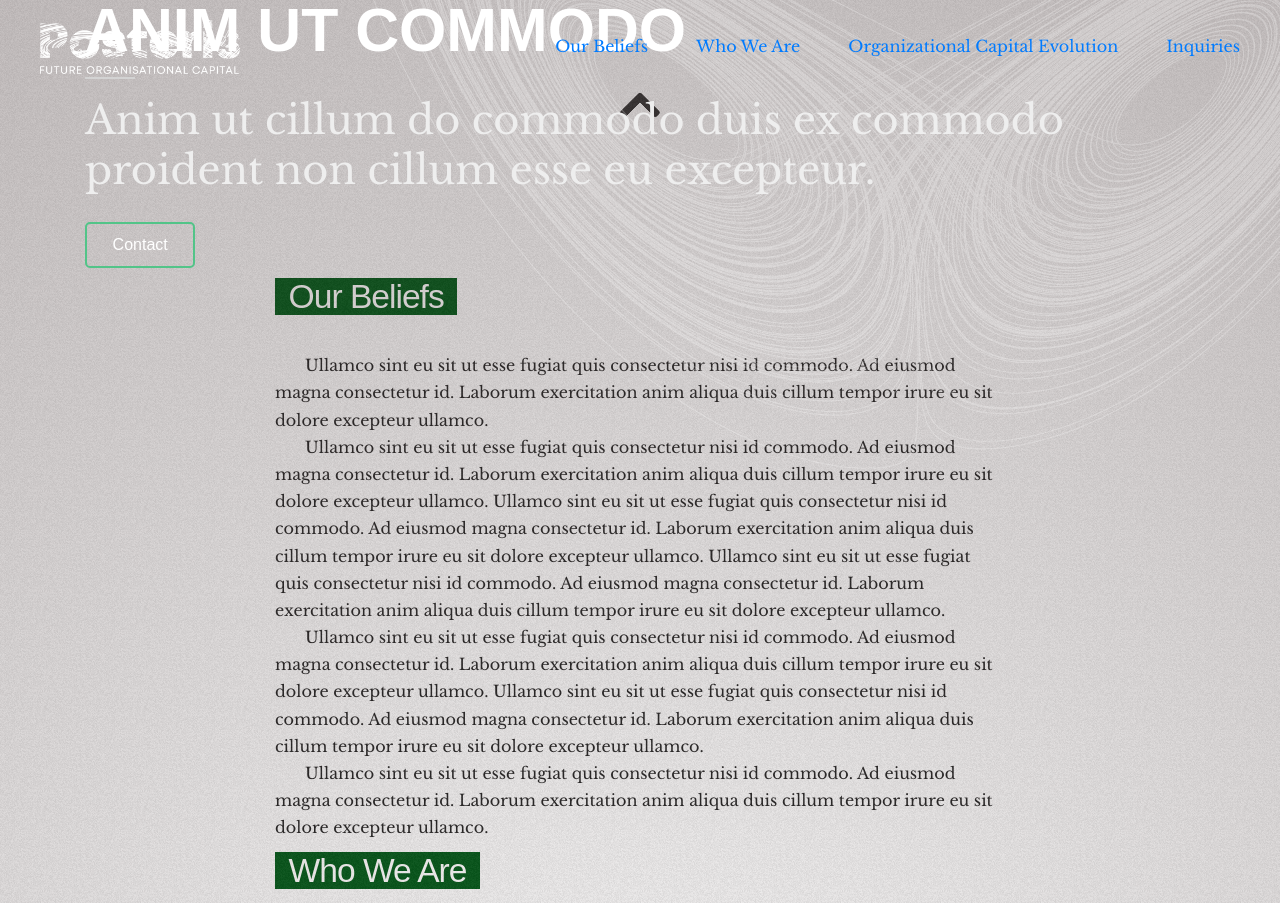
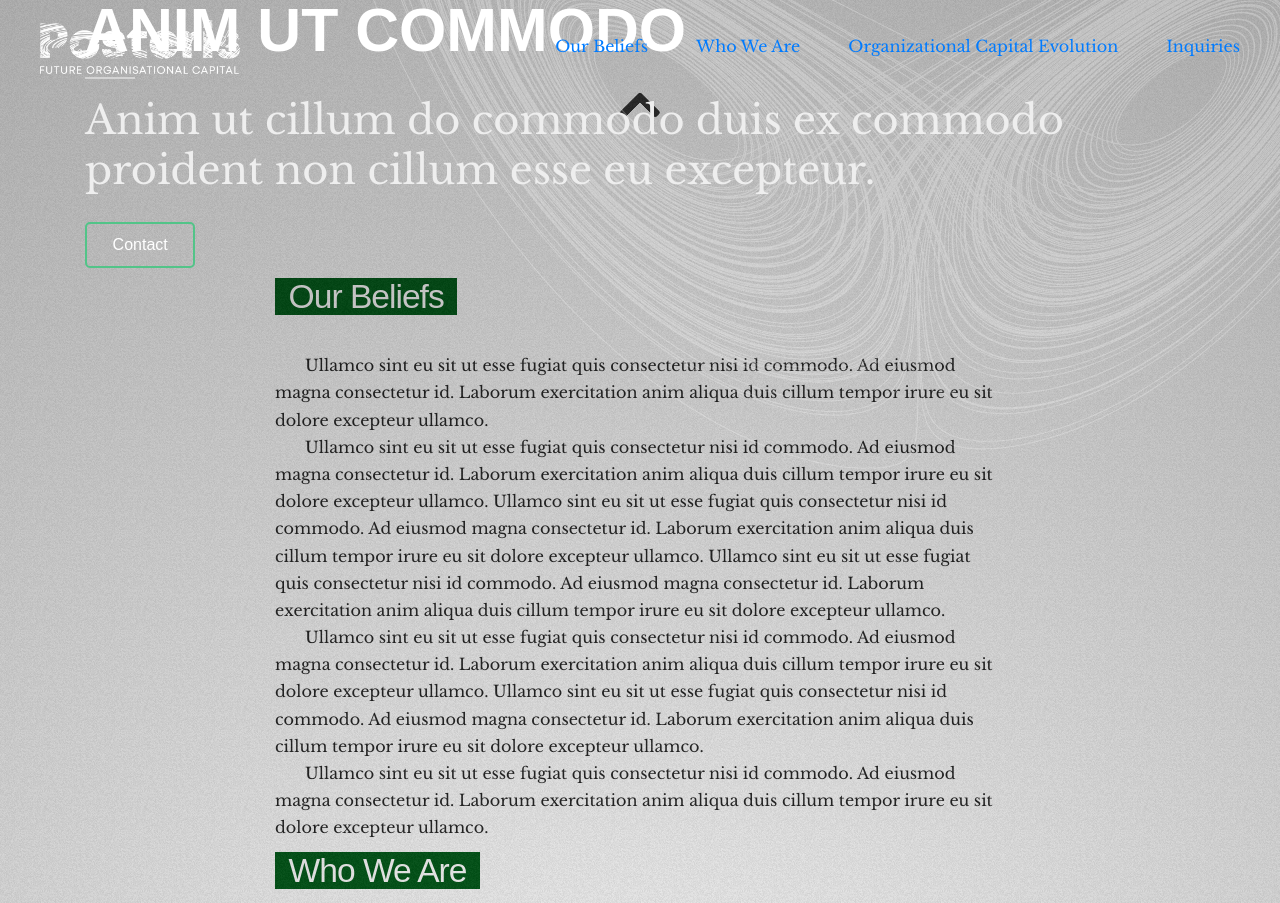
Before and after one commit to richardstg/posteris, a Gatsby site: page / in a window 1280 px wide. Shown: the top 903 px of the page. Built offline with nearby package versions, Linux system fonts and the light colour scheme; Gatsby itself is replaced by a stand-in of ours; some packages are replaced by stand-ins of ours.

Commit message:
New background

```diff
--- a/src/components/index/intro/intro.module.scss
+++ b/src/components/index/intro/intro.module.scss
@@ -87,7 +87,7 @@ $button-color: $light-green;
   background: radial-gradient(
     circle,
     rgba(255, 255, 255, 0) 0%,
-    rgba(63, 45, 45, 0.3) 100%
+    rgba(0, 0, 0, 0.3) 100%
   );
 
   // /* if backdrop support: frosted glass */
--- a/src/hoc/layout/layout.module.scss
+++ b/src/hoc/layout/layout.module.scss
@@ -8,7 +8,7 @@
   // background-color: #090c0f;
   // background-color: #11171c;
   // background-color: #193b61;
-  background-image: url("../../images/noisy-white.png");
+  // background-image: url("../../images/noisy-white.png");
   // background-image: url("../../images/ice.png");
 
   // &:before {
--- a/src/styles/base.scss
+++ b/src/styles/base.scss
@@ -13,8 +13,8 @@ html {
 body {
   line-height: $base-line-height;
   font-family: $body-font;
-  background-color: $background-color;
-  background-image: url("../images//noisy.png");
+  // background-color: $background-color;
+  background-image: url("../images//noisy-white.png");
   // background-color: #ffffff;
   // background-color: #f41a54;
   // overflow-x: hidden;
```
